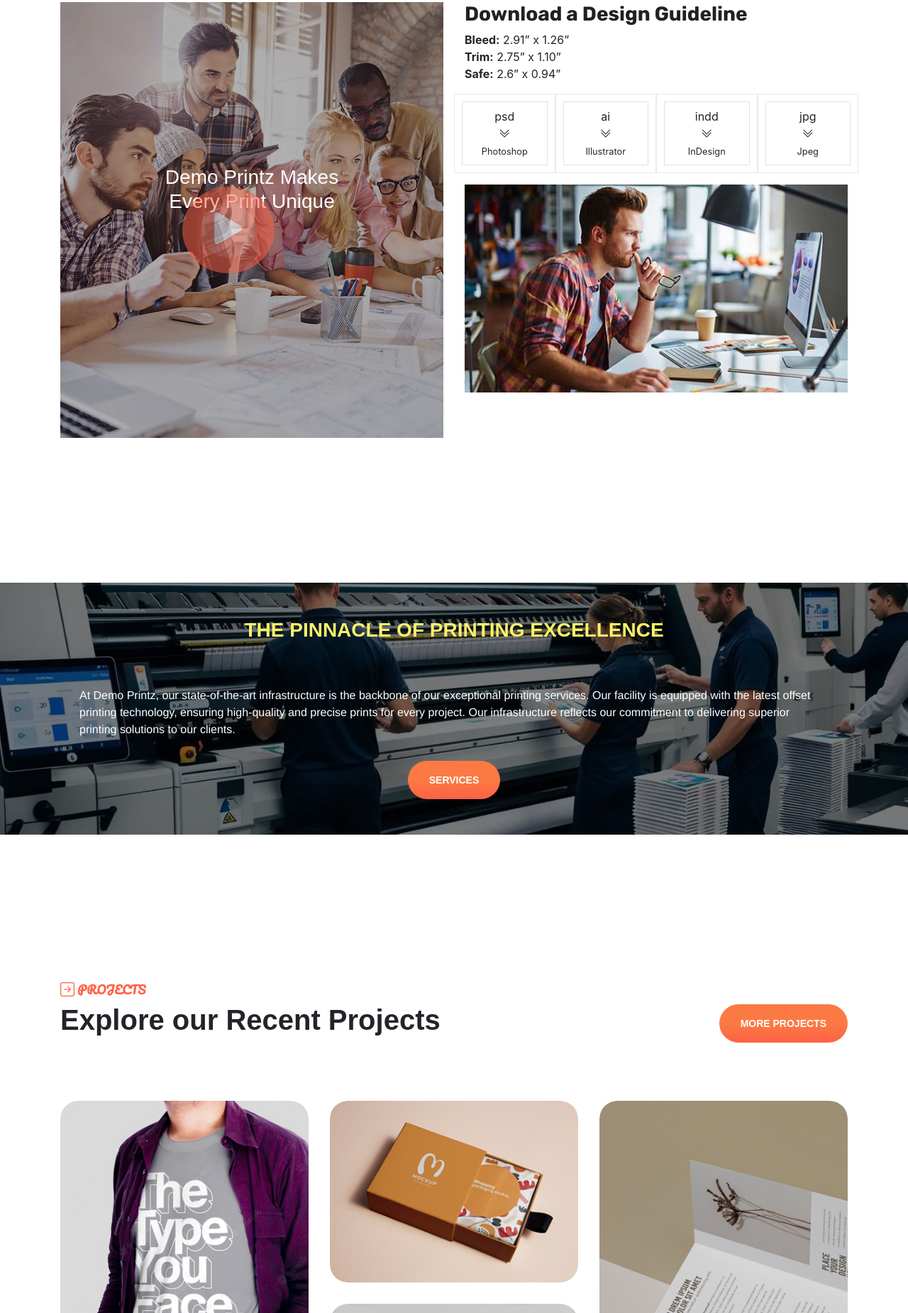
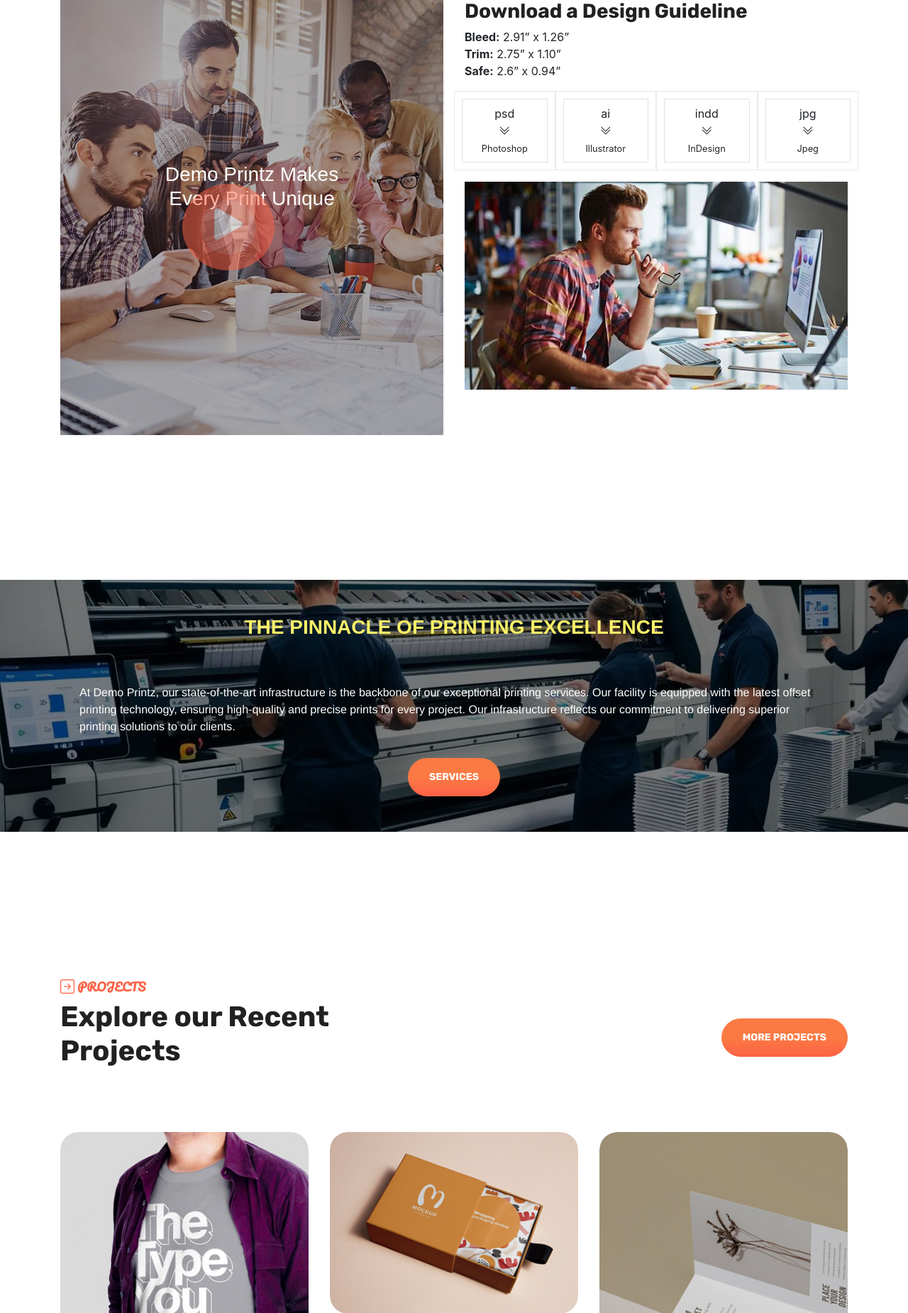
Before and after one commit to arjunultra/demo_printing_spa_06-02-2025-updated, a PHP site: page / in a window 1280 px wide. Shown: the part 4577-6427 px from the top of the page at 71% size. Run offline with PHP 8.4, Linux system fonts and the light colour scheme.

Commit message:
task completed

```diff
--- a/index.php
+++ b/index.php
@@ -955,7 +955,7 @@
 							</span>
 							Projects
 						</h6>
-						<h2 class="te-title printpark-size-default h1 font-weight-bold">
+						<h2 class="main-heading h1 font-weight-bold">
 							Explore our Recent Projects
 						</h2>
 					</div>
@@ -1156,7 +1156,7 @@
 				<div class="col-12">
 					<!-- Container with background image -->
 					<div class="image-container d-flex flex-column justify-content-center align-items-center">
-						<h3 class="text-uppercase font-weight-bold text-white text-center mb-5">
+						<h3 class="text-uppercase main-heading text-white text-center mb-5">
 							We are your one stop shop for all your printing needs
 						</h3>
 						<a class="theme-btn" href="#contact" onclick="scrollToSection('contact', -160)">Contact Us</a>
@@ -1174,7 +1174,7 @@
 						<h6 class="heading6 small-font arial font-weight-bold"><i class="bi bi-arrow-right-square h6">
 							</i> Why Demo
 							Printz</h6>
-						<h2 class="font-weight-bold heading1">Deliver More than you Expect</h2>
+						<h2 class="font-weight-bold heading1 main-heading">Deliver More than you Expect</h2>
 						<p class="text-muted">Unmatched quality, timely delivery, eco-friendly practices, and
 							exceptional customer service.
 						</p>
@@ -1186,19 +1186,19 @@
 				<div class="col-12 col-md-4 col-lg-4 text-center">
 					<div class="single-item te-icon-box mb-4">
 						<div class="icon-box"><i class="bi bi-stars text-main h3"></i></div>
-						<h3 class="te-title font-weight-bold">Professionalism</h3>
+						<h3 class="te-title font-weight-bold main-heading">Professionalism</h3>
 						<p class="te-text text-secondary">Obligations of business frequently occur that accepted all.
 						</p>
 					</div>
 					<div class="single-item te-icon-box mb-4">
 						<div class="icon-box te-icon"><i class="h3 text-green bi bi-stars"></i></div>
-						<h3 class="te-title font-weight-bold">Expertise</h3>
+						<h3 class="te-title font-weight-bold main-heading">Expertise</h3>
 						<p class="te-text text-secondary">The wise man therefore always holds these matters to this
 							principle.</p>
 					</div>
 					<div class="single-item te-icon-box mb-4">
 						<div class="icon-box te-icon"><i class="bi bi-stars text-info h3"></i></div>
-						<h3 class="te-title font-weight-bold">Competitive Prices</h3>
+						<h3 class="te-title font-weight-bold main-heading">Competitive Prices</h3>
 						<p class="te-text text-secondary">Charms of pleasure of the moment, that are bound to ensue.</p>
 					</div>
 				</div>
@@ -1219,18 +1219,18 @@
 				<div class="col-12 col-md-4 col-lg-4 text-center">
 					<div class="single-item te-icon-box mb-4">
 						<div class="icon-box te-icon"><i class="bi bi-stars h3 text-main"></i></div>
-						<h3 class="te-title font-weight-bold">Quality Service</h3>
+						<h3 class="te-title font-weight-bold main-heading">Quality Service</h3>
 						<p class="te-text text-secondary">Charms of pleasure of the moment, that are bound to ensue.</p>
 					</div>
 					<div class="single-item te-icon-box mb-4">
 						<div class="icon-box te-icon"><i class="bi bi-stars text-green h3"></i></div>
-						<h3 class="te-title font-weight-bold">Cost Effective</h3>
+						<h3 class="te-title font-weight-bold main-heading">Cost Effective</h3>
 						<p class="te-text text-secondary">Obligations of business frequently occur that accepted all.
 						</p>
 					</div>
 					<div class="single-item te-icon-box mb-4">
 						<div class="icon-box te-icon"><i class="bi bi-stars h3 text-info"></i></div>
-						<h3 class="te-title font-weight-bold">Customization</h3>
+						<h3 class="te-title font-weight-bold main-heading">Customization</h3>
 						<p class="te-text text-secondary">The wise man therefore always holds these matters to this
 							principle.</p>
 					</div>
@@ -1244,7 +1244,7 @@
 		<div class="container">
 			<div class="title text-center">
 				<span class="small-font">Contact us</span>
-				<h2 class="heading1">Send Message</h2>
+				<h2 class="heading1 main-heading">Send Message</h2>
 			</div>
 
 			<div class="row">
@@ -1282,27 +1282,27 @@
 				<!-- Contact Info -->
 				<div class="col-12 col-md-4 text-center contact_info">
 					<div class="title">
-						<span>Contact info</span>
-						<h2>Details</h2>
+						<span class="small-font">Contact info</span>
+						<h2 class="main-heading">Details</h2>
 					</div>
 
 					<div class="single-contact-info">
-						<h4>Address</h4>
+						<h4 class="main-heading">Address</h4>
 						<p>123,building name,xyz street,Sivakasi - 626123.</p>
 					</div>
 
 					<div class="single-contact-info">
-						<h4>Phone</h4>
+						<h4 class="main-heading">Phone</h4>
 						<p>Local: 04562-999999 <br> Mobile: +91 99999 99999</p>
 					</div>
 
 					<div class="single-contact-info">
-						<h4>Email</h4>
+						<h4 class="main-heading">Email</h4>
 						<p>needhelp@demoprintz.com <br> inquiry@demoprintz.com</p>
 					</div>
 
 					<div class="single-contact-info">
-						<h4>Follow</h4>
+						<h4 class="main-heading">Follow</h4>
 						<div class="social">
 							<a href="#" class="fab fa-facebook-f hvr-pulse"></a>
 							<a href="#" class="fab fa-instagram hvr-pulse"></a>
--- a/js/script.js
+++ b/js/script.js
@@ -53,27 +53,6 @@ document.addEventListener("DOMContentLoaded", () => {
     effect: "fade", // Effect type (can be customized)
   });
 });
-// jquery
-// Navbar scroll effect
-// $(window).scroll(function () {
-//   if ($(this).scrollTop() > 50) {
-//     $(".navbar").addClass("scrolled");
-//   } else {
-//     $(".navbar").removeClass("scrolled");
-//   }
-// });
-
-// Smooth scroll for navigation links
-// $(".nav-link").on("click", function (e) {
-//   e.preventDefault();
-//   const hash = this.hash;
-//   $("html, body").animate(
-//     {
-//       scrollTop: $(hash).offset().top - 70,
-//     },
-//     800
-//   );
-// });
 
 // Initialize Bootstrap components
 $(function () {
@@ -123,8 +102,11 @@ $(window).scroll(function () {
     }
   }
 });
+// show nav and hide topbar
 
 $(document).ready(function () {
+  new WOW().init(); // Initialize WOW.js
+
   const topbar = $(".topbar");
   const navbar = $(".navbar");
   const spacer = $(".spacer");
@@ -133,27 +115,27 @@ $(document).ready(function () {
   $(window).on("scroll", function () {
     let scrollTop = $(this).scrollTop();
 
-    // Scroll Down: Hide topbar, show navbar
+    // Scroll Down: Hide topbar, fix navbar
     if (scrollTop > 450 && scrollTop > lastScrollTop) {
-      topbar.css("transform", "translateY(-100%)"); // Hide topbar smoothly
-      navbar.addClass("fixed-nav"); // Ensure navbar stays in place
+      topbar.addClass("animated fadeOutUp").removeClass("fadeInDown"); // Hide topbar
+      navbar.addClass("fixed-nav animated fadeInDown").removeClass("fadeOutUp");
       spacer.show();
     }
-    // Scroll Up: Slide navbar up and hide navbar
+    // Scroll Up: Show both navbar and topbar with animation
     else if (scrollTop < lastScrollTop) {
-      topbar.css("transform", "translateY(0)"); // Show topbar smoothly
-      navbar.removeClass("fixed-nav"); // Make navbar slide up
+      topbar.addClass("animated fadeInDown").removeClass("fadeOutUp"); // Show topbar
+      navbar.addClass("fixed-nav animated fadeInDown").removeClass("fadeOutUp");
       spacer.hide();
     }
 
-    // When at the top of the page
+    // At the top of the page: Show both topbar & navbar with animation
     if (scrollTop <= 0) {
-      topbar.css("transform", "translateY(0)"); // Show topbar at the top
-      navbar.removeClass("fixed-nav"); // Slide navbar back up
+      topbar.addClass("animated fadeInDown").removeClass("fadeOutUp"); // Animate topbar
+      navbar.removeClass("fixed-nav fadeOutUp").addClass("animated fadeInDown"); // Animate navbar
       spacer.hide();
     }
 
-    lastScrollTop = scrollTop; // Update lastScrollTop to current scroll position
+    lastScrollTop = scrollTop; // Update lastScrollTop
   });
 });
 
--- a/style.scss
+++ b/style.scss
@@ -37,6 +37,10 @@ h6 {
 }
 p {
   font-family: Helvetica, sans-serif;
+}
+a.btn {
+  font-family: "Rubik", sans-serif;
+  font-weight: 700;
 }
 .heading1 {
   font-size: 2.5rem;
@@ -447,7 +451,7 @@ section.index-two {
         right: -125px;
         font-size: 110px;
         line-height: 100px;
-        font-family: "Urbanist", sans-serif;
+        font-family: "Rubik", serif;
         color: #fff;
         font-weight: 900;
         text-transform: uppercase;
@@ -498,7 +502,7 @@ section.index-two {
           font-size: 14px;
           line-height: 26px;
           font-weight: 800;
-          font-family: "Urbanist", sans-serif;
+          font-family: "Rubik", serif;
           text-align: center;
           padding: 14px 30px;
           text-transform: uppercase;
@@ -698,7 +702,7 @@ section.index-two {
     font-size: 14px;
     line-height: 26px;
     font-weight: 800;
-    font-family: "Urbanist", sans-serif;
+    font-family: "Rubik", serif;
     text-align: center;
     padding: 14px 30px;
     text-transform: uppercase;
@@ -775,7 +779,7 @@ section.index-two {
   display: inline-block;
   font-size: 16px;
   line-height: 26px;
-  font-family: "Urbanist", sans-serif;
+  font-family: "Rubik", serif;
   color: #0c0c0c;
   font-weight: 800;
   padding: 12px 20px;
@@ -851,7 +855,9 @@ section.categories-section {
     display: inline-block;
     overflow: hidden;
     vertical-align: middle;
-    font: 800 14px/26px "Urbanist", sans-serif;
+    font-size: 14px;
+    font-weight: 700;
+    font-family: "Rubik", serif;
     text-align: center;
     padding: 14px 30px;
     text-transform: uppercase;
@@ -992,7 +998,7 @@ section.categories-section {
       a {
         position: relative;
         display: inline-block;
-        font: 800 14px/24px "Urbanist", sans-serif;
+        font: 800 14px/24px "Rubik", sans-serif;
         color: #0c0c0c;
         text-transform: uppercase;
         padding-left: 32px;
@@ -1024,7 +1030,7 @@ section.categories-section {
     display: inline-block;
     overflow: hidden;
     vertical-align: middle;
-    font: 800 14px/26px "Urbanist", sans-serif;
+    font: 800 14px/26px "Rubik", sans-serif;
     text-align: center;
     padding: 14px 30px;
     text-transform: uppercase;
@@ -1406,8 +1412,6 @@ section.tab-section {
 section.contact-section {
   .image-container {
     background-image: url("../images/cta-bg-2-1.webp");
-    background-color: #00000063;
-    background-blend-mode: soft-light;
     background-position: center;
     background-size: cover;
     background-attachment: fixed;
@@ -1425,7 +1429,7 @@ section.contact-section {
       font-size: 14px;
       line-height: 26px;
       font-weight: 800;
-      font-family: "Urbanist", sans-serif;
+      font-family: "Rubik", sans-serif;
       text-align: center;
       padding: 14px 30px;
       text-transform: uppercase;
@@ -1483,7 +1487,7 @@ section.infra-section {
         font-size: 14px;
         line-height: 26px;
         font-weight: 800;
-        font-family: "Urbanist", sans-serif;
+        font-family: "Rubik", sans-serif;
         text-align: center;
         padding: 14px 30px;
         text-transform: uppercase;
```
Also changed, not shown: css/style.css.
